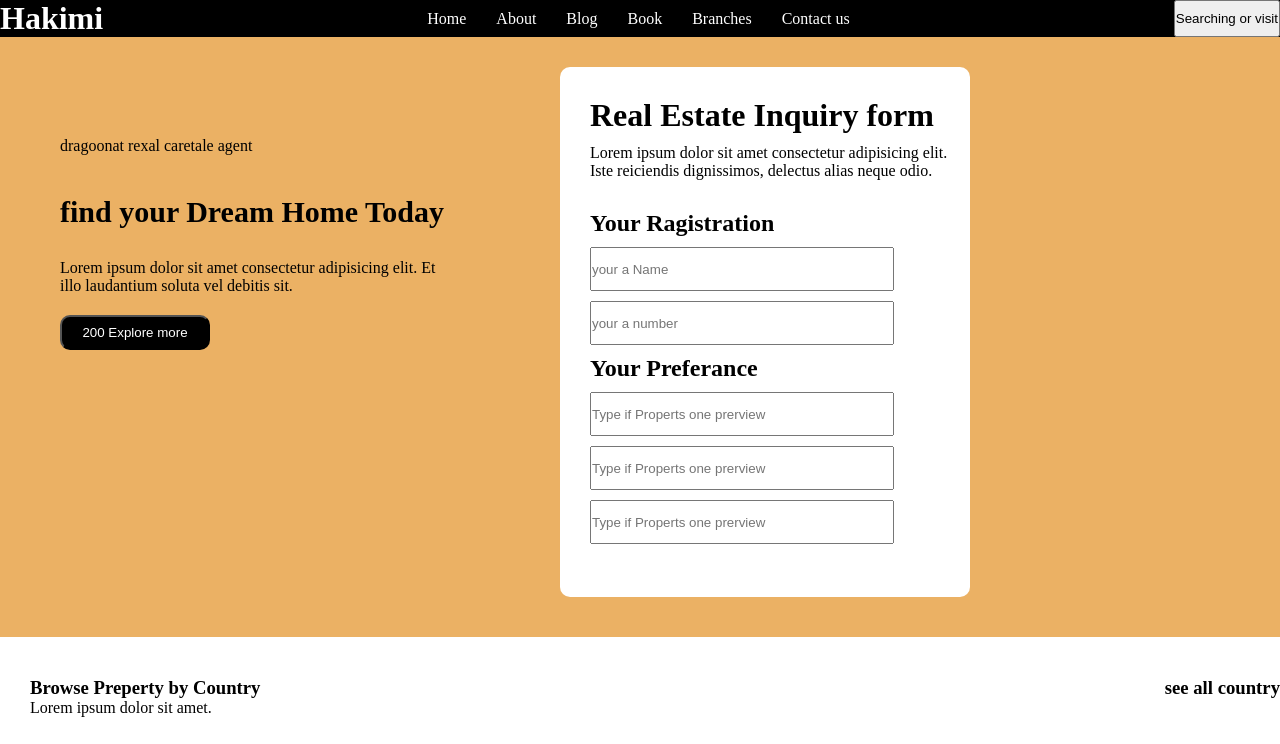
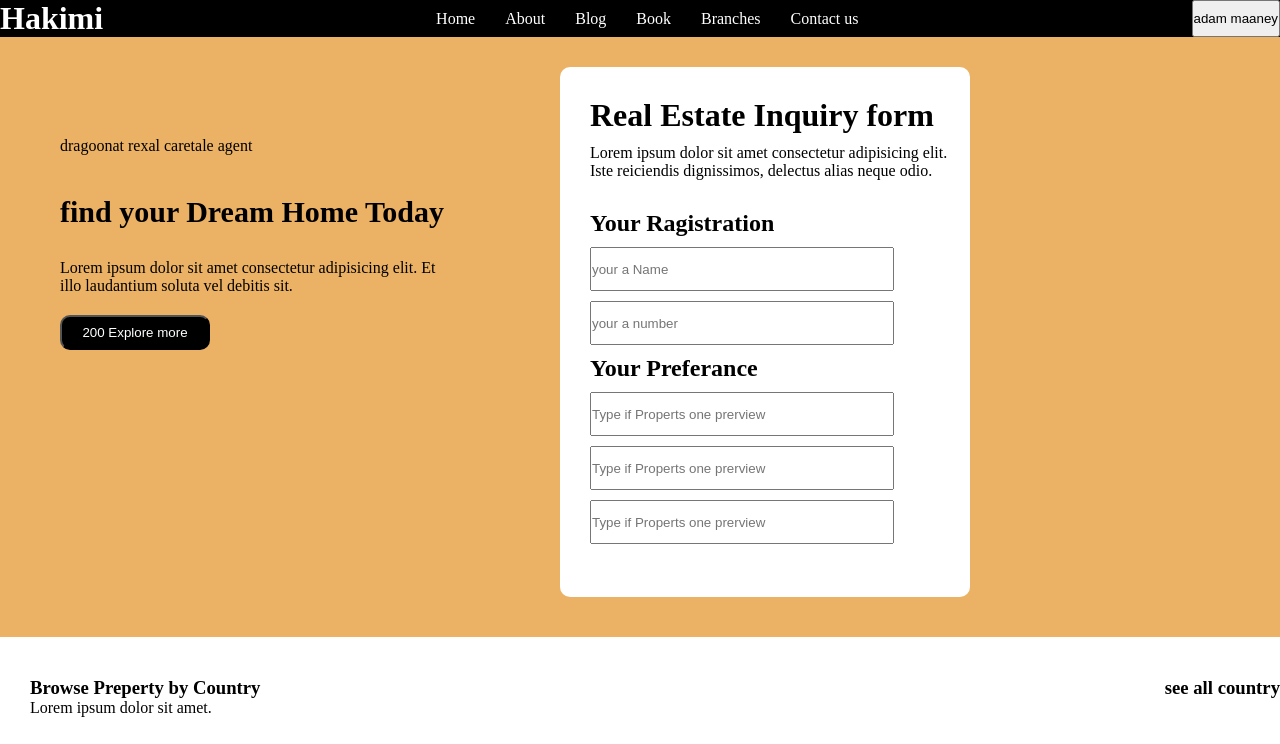
Before and after one commit to eng-hakimi12/BNOOO, a plain HTML site: page index.html in a window 1280 px wide. Shown: the top 744 px of the page. Drawn offline with Linux system fonts and the light colour scheme; grey boxes are pictures that could not be loaded.

Commit message:
wxan bedelay button

```diff
--- a/index.html
+++ b/index.html
@@ -23,7 +23,7 @@
             <li>Branches</li>
             <li>Contact us</li>
         </ul>
-        <button>Searching or visit</button>
+        <button>adam maaney</button>
 
     </div>
 
@@ -37,6 +37,7 @@
             </h1>
 
             <p>Lorem ipsum dolor sit amet consectetur adipisicing elit. Et illo laudantium soluta vel debitis sit.</p>
+
             <button>200 Explore more</button>
         </div>
 
```
